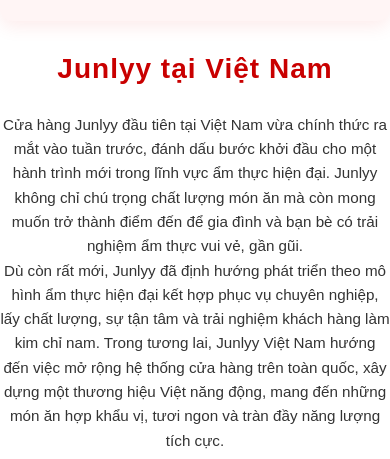
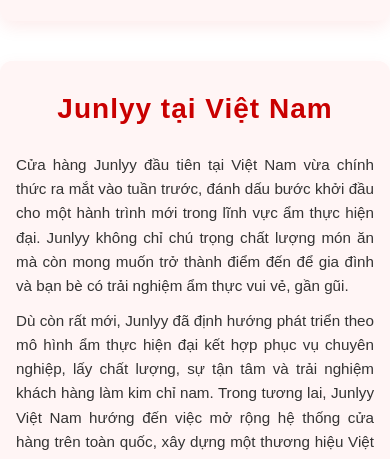
Before and after one commit to dunganmon/BTLweb-Nhom5, a plain HTML site: page pages/about.html in a window 390 px wide. Shown: the part 1541-2000 px from the top of the page. Drawn offline with Linux system fonts and the light colour scheme.

Commit message:
fix reponsive for about

```diff
--- a/css/about.css
+++ b/css/about.css
@@ -69,8 +69,22 @@ nav ul li:nth-child(2) a {
 }
 /* Junlyy tại VN */
 .junlyy-vn {
-    text-align: center;
-    padding: 40px 0;
+  background: #fff5f5;
+  padding: 50px;
+  border-radius: 15px;
+  box-shadow: 0 6px 18px rgba(230, 0, 18, 0.08);
+  text-align: center;
+  margin-top: 40px;
+}
+.junlyy-vn h2 {
+  margin-bottom: 20px;
+}
+
+.junlyy-vn p {
+  max-width: 900px;
+  margin: 0 auto 10px auto;
+  line-height: 1.8;
+  text-align: justify;
 }
 /* Giá trị & Sứ mệnh */
 .values-mission {
@@ -115,7 +129,12 @@ nav ul li:nth-child(2) a {
   .history-gallery { gap: 12px; }
   .history-gallery img { width: 24%; }
 
-  .junlyy-vn { padding: 32px 0; }
+  .junlyy-vn {
+    padding: 40px 30px;
+  }
+  .junlyy-vn p {
+    font-size: 0.97em;
+  }
 
   .values-mission {
     grid-template-columns: 1fr 1fr;
@@ -140,9 +159,18 @@ nav ul li:nth-child(2) a {
   .history-gallery { flex-wrap: wrap; gap: 10px; }
   .history-gallery img { width: calc(50% - 5px); }
 
-  .junlyy-vn { padding: 24px 0; }
-  .junlyy-vn p { font-size: 0.95em; line-height: 1.6; }
-
+ .junlyy-vn {
+    padding: 24px 16px;
+    border-radius: 12px;
+  }
+  .junlyy-vn h2 {
+    font-size: 28px;
+  }
+  .junlyy-vn p {
+    font-size: 0.95em;
+    line-height: 1.6;
+    text-align: justify;
+  }
   .values-mission {
     grid-template-columns: 1fr;
     gap: 16px;
--- a/css/menu-footer.css
+++ b/css/menu-footer.css
@@ -308,7 +308,7 @@ footer ul li a:hover {
     margin: 0; overflow: visible;
   }
 
-  #mainNav .logo{ display:flex; justify-content:center; padding:10px 0; }
+  #mainNav .logo{ display:none; }
   #mainNav img{ height: 76px; }
 
   #mainNav ul{
```
Also changed, not shown: index.html (+1 -1 lines).
